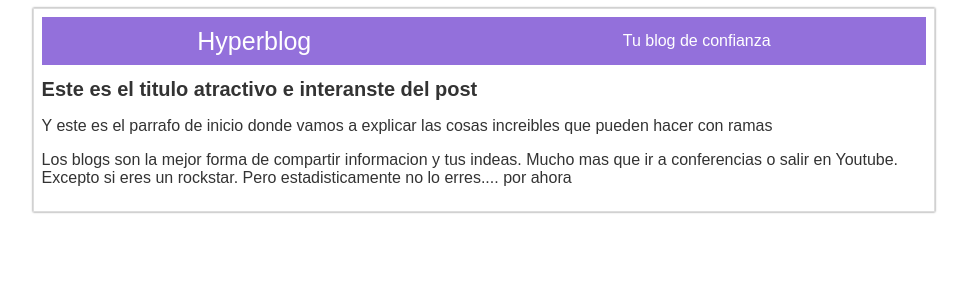
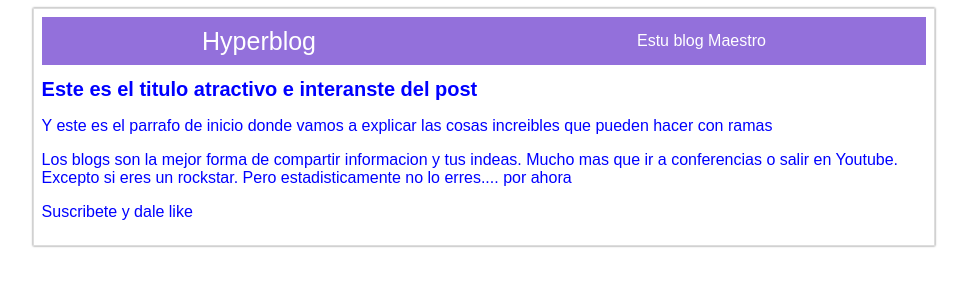
Before and after one commit to pcabreram1234/hyperblog, a website: page index.html in a window 1280 px wide. Shown: the whole page, without its empty margins (156-1123 px from the left). Drawn offline with Linux system fonts and the light colour scheme.

Commit message:
Agregue suscripcion, cambie la cabeceramain y puse todo azul

```diff
--- a/css/style.css
+++ b/css/style.css
@@ -1,7 +1,7 @@
 body {
   text-align: center;
   font-family: Arial;
-  color: #333;
+  color: blue;
   font-size: 16px;
 }
 
--- a/index.html
+++ b/index.html
@@ -11,7 +11,7 @@
     <div id="container">
       <div id="cabecera">
         <span>Hyperblog</span>
-        <p>Tu blog de confianza</p>
+        <p>Estu blog Maestro</p>
       </div>
       <div id="post">
         <h1>Este es el titulo atractivo e interanste del post</h1>
@@ -25,6 +25,8 @@
           Mucho mas que ir a conferencias o salir en Youtube. Excepto si eres un
           rockstar. Pero estadisticamente no lo erres.... por ahora
         </p>
+
+        <p>Suscribete y dale like</p>
       </div>
     </div>
   </body>
```
